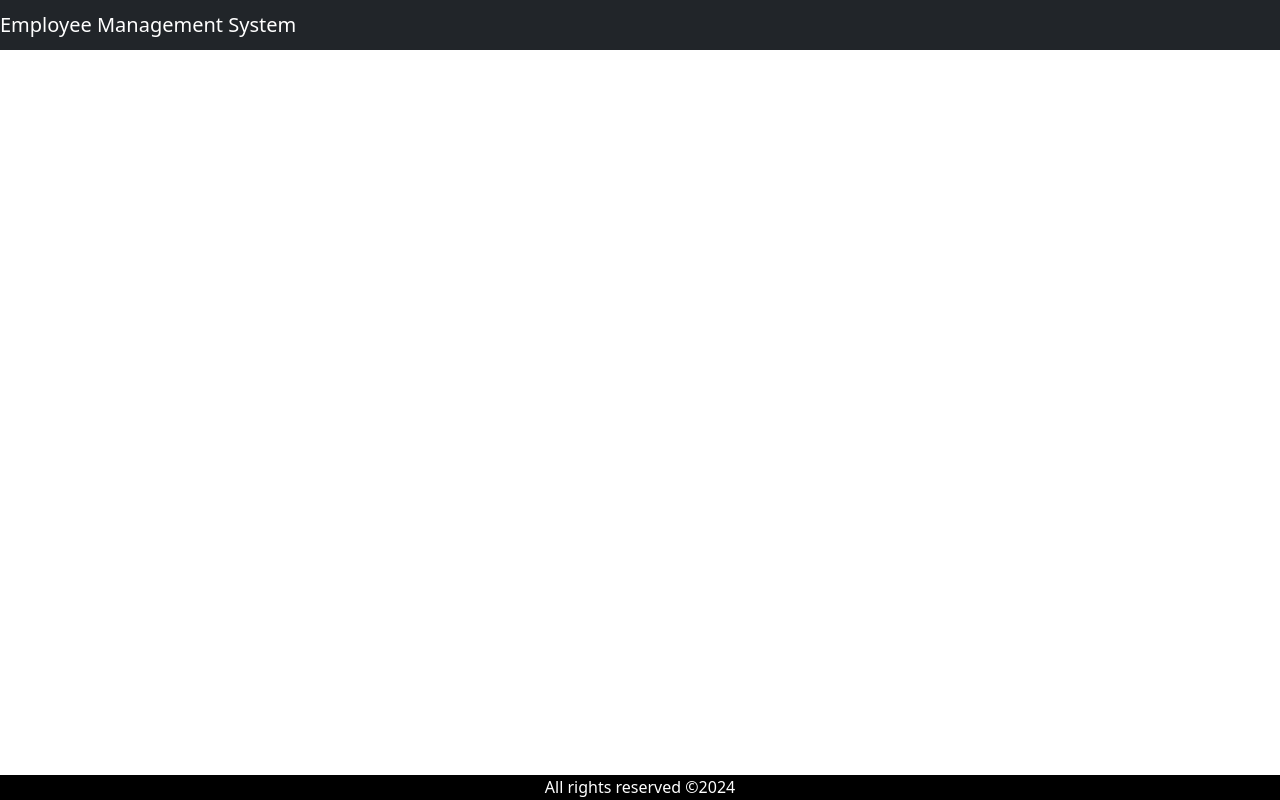
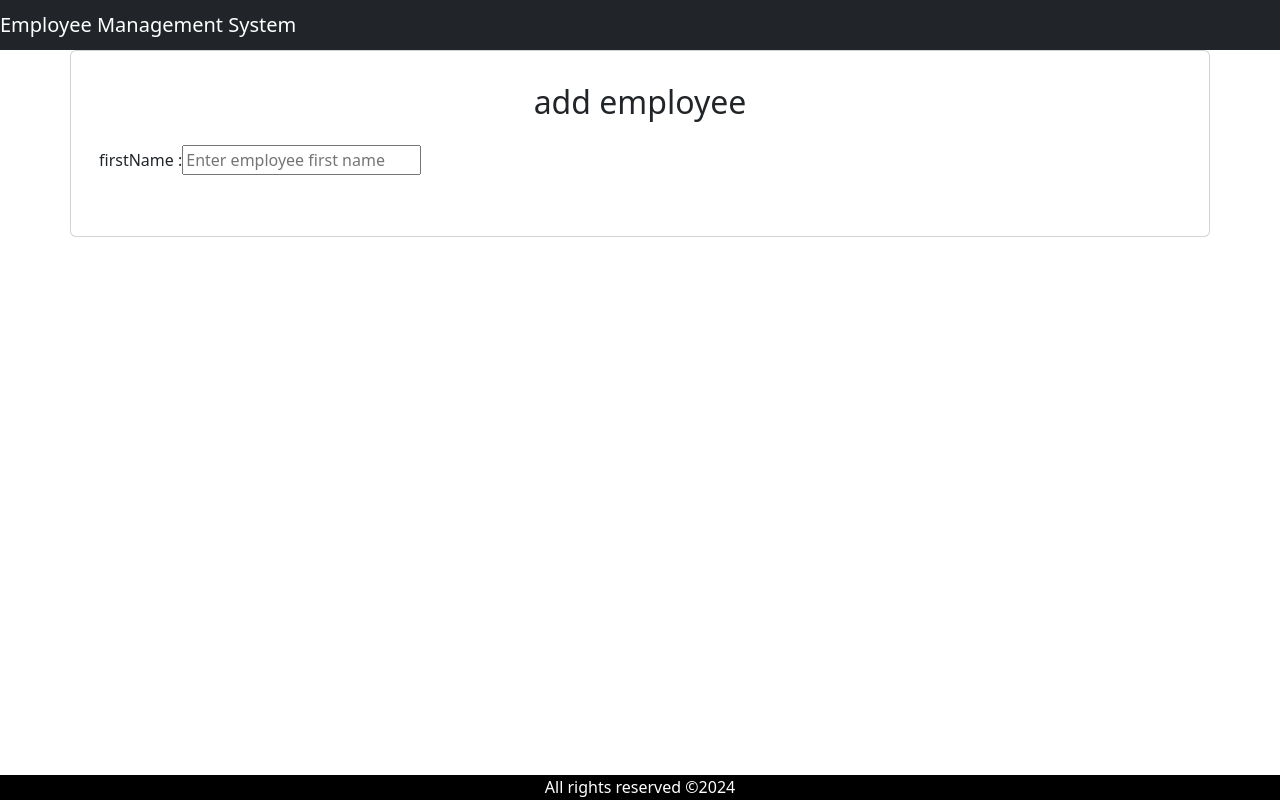
Before and after one commit to Cyril-Muchiri/EMS-simple-React-SpringBoot3-, a React (Vite) app in the folder ems-frontend/: page /add-employee in a window 1280 px wide. Built offline with nearby package versions, Linux system fonts and the light colour scheme.

Commit message:
added a field for first name in employee component

```diff
--- a/ems-frontend/src/components/EmployeeComponent.jsx
+++ b/ems-frontend/src/components/EmployeeComponent.jsx
@@ -5,7 +5,30 @@ const EmployeeComponent = () => {
   const [firstName, setFirstname] = useState("");
   const [lastName, setLastname] = useState("");
   const [email, setEmail] = useState("");
-  return <div></div>;
+
+  return(
+  <div className="container">
+  <div className="row">
+    <div className="card">
+        <h2 className="text-center">add employee</h2>
+        <div className="card-body">
+            <form action="">
+                <div className="form-group mb-2">
+                    <label className="form-label">firstName :</label>
+                    <input type="text"
+                    placeholder="Enter employee first name"
+                    name="firstName"
+                    value={firstName} />
+
+                </div>
+            </form>
+        </div>
+    </div>
+
+  </div>
+
+  </div>
+  )
 };
 
 export default EmployeeComponent;
```
